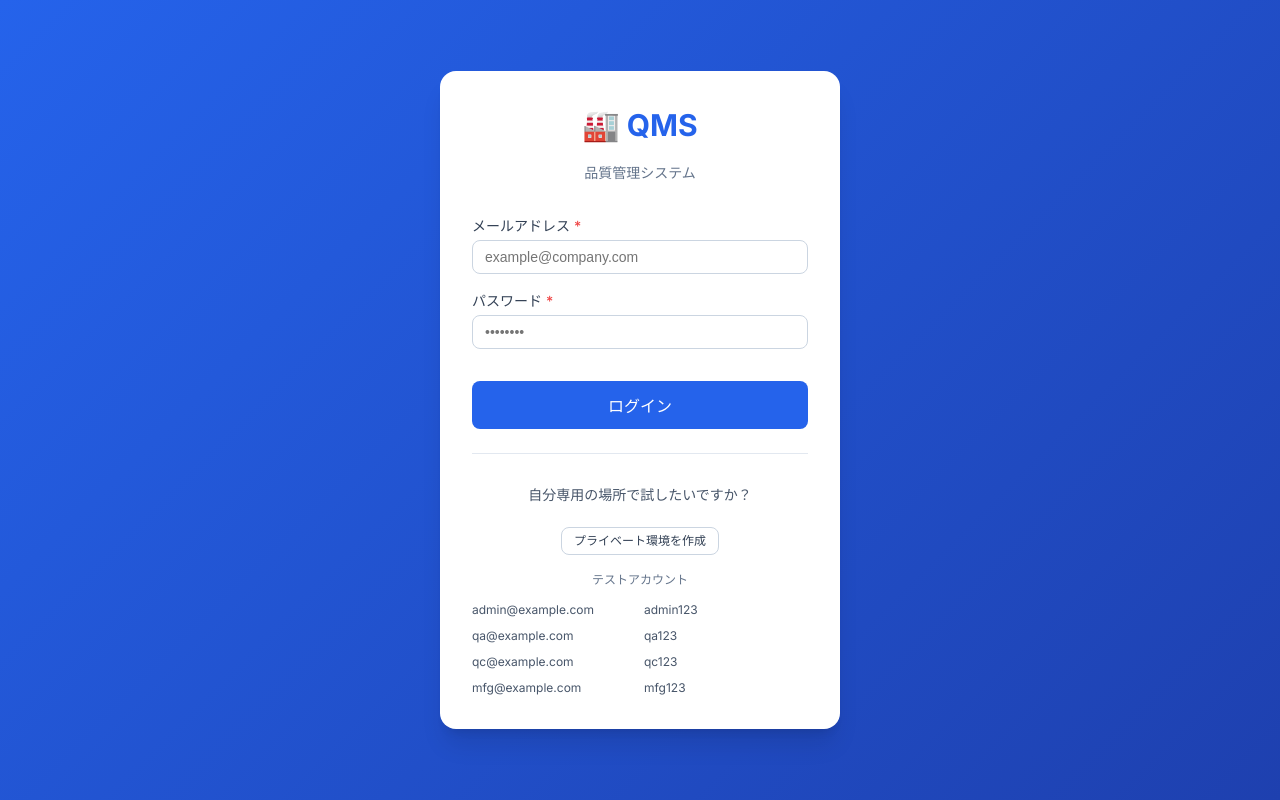
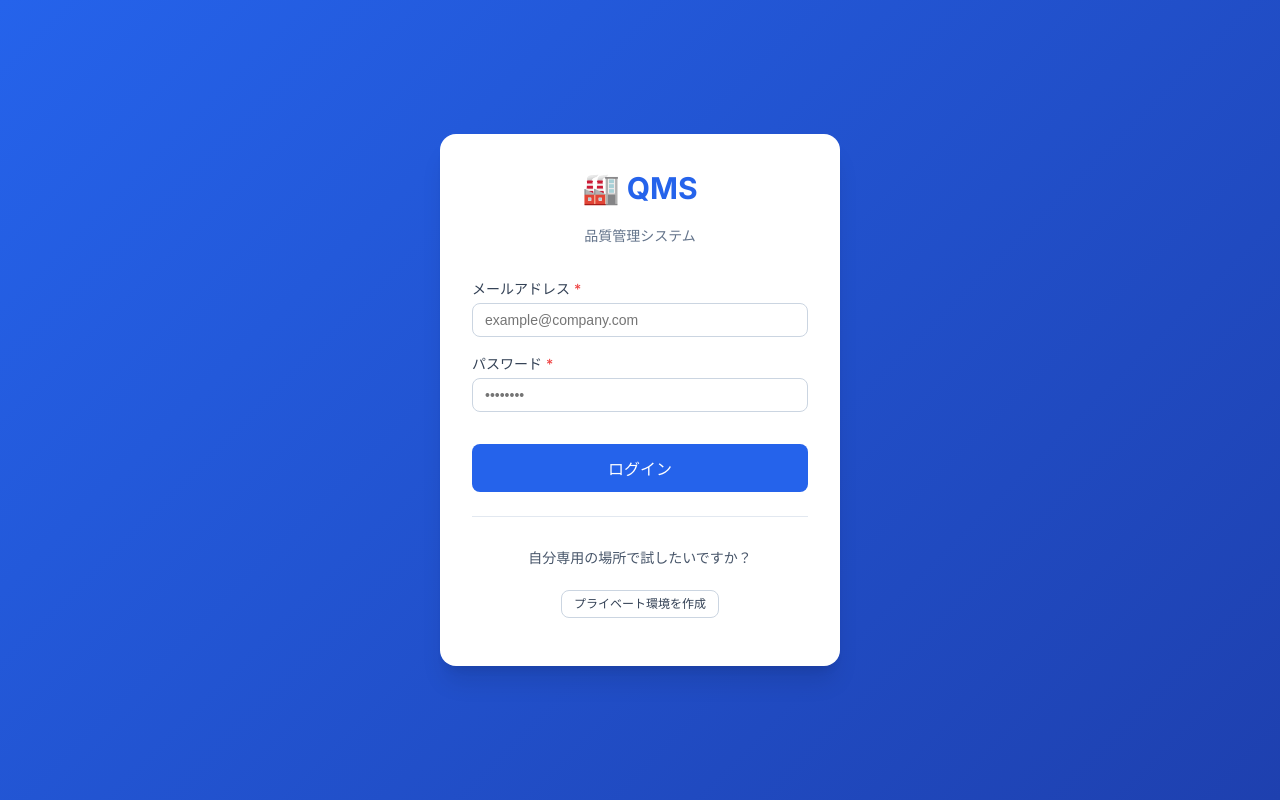
Before and after one commit to Murapparu30/open-qms, a Next.js app: page /login in a window 1280 px wide. Built offline with nearby package versions, Linux system fonts and the light colour scheme; no server answers.

Commit message:
style: remove test account credentials from login page

```diff
--- a/src/app/(auth)/login/page.tsx
+++ b/src/app/(auth)/login/page.tsx
@@ -124,17 +124,6 @@ export default function LoginPage() {
                             プライベート環境を作成
                         </a>
                     </div>
-                    <p style={{ fontSize: 'var(--font-size-xs)', color: 'var(--color-neutral-500)', textAlign: 'center' }}>
-                        テストアカウント
-                    </p>
-                    <div style={{ fontSize: 'var(--font-size-xs)', color: 'var(--color-neutral-600)', marginTop: 'var(--space-2)' }}>
-                        <div style={{ display: 'grid', gridTemplateColumns: '1fr 1fr', gap: 'var(--space-2)' }}>
-                            <div>admin@example.com</div><div>admin123</div>
-                            <div>qa@example.com</div><div>qa123</div>
-                            <div>qc@example.com</div><div>qc123</div>
-                            <div>mfg@example.com</div><div>mfg123</div>
-                        </div>
-                    </div>
                 </div>
             </div>
         </div>
```
